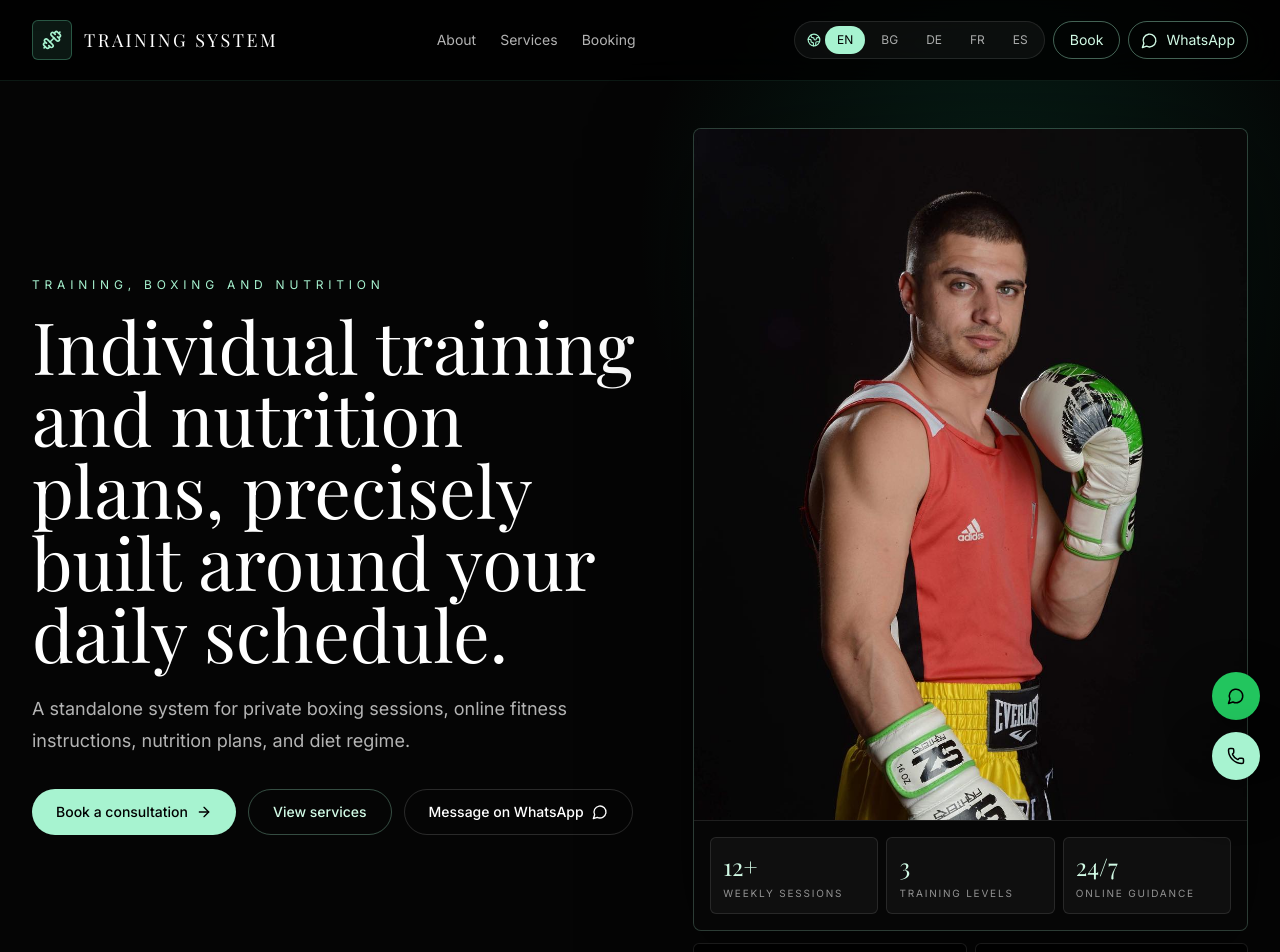
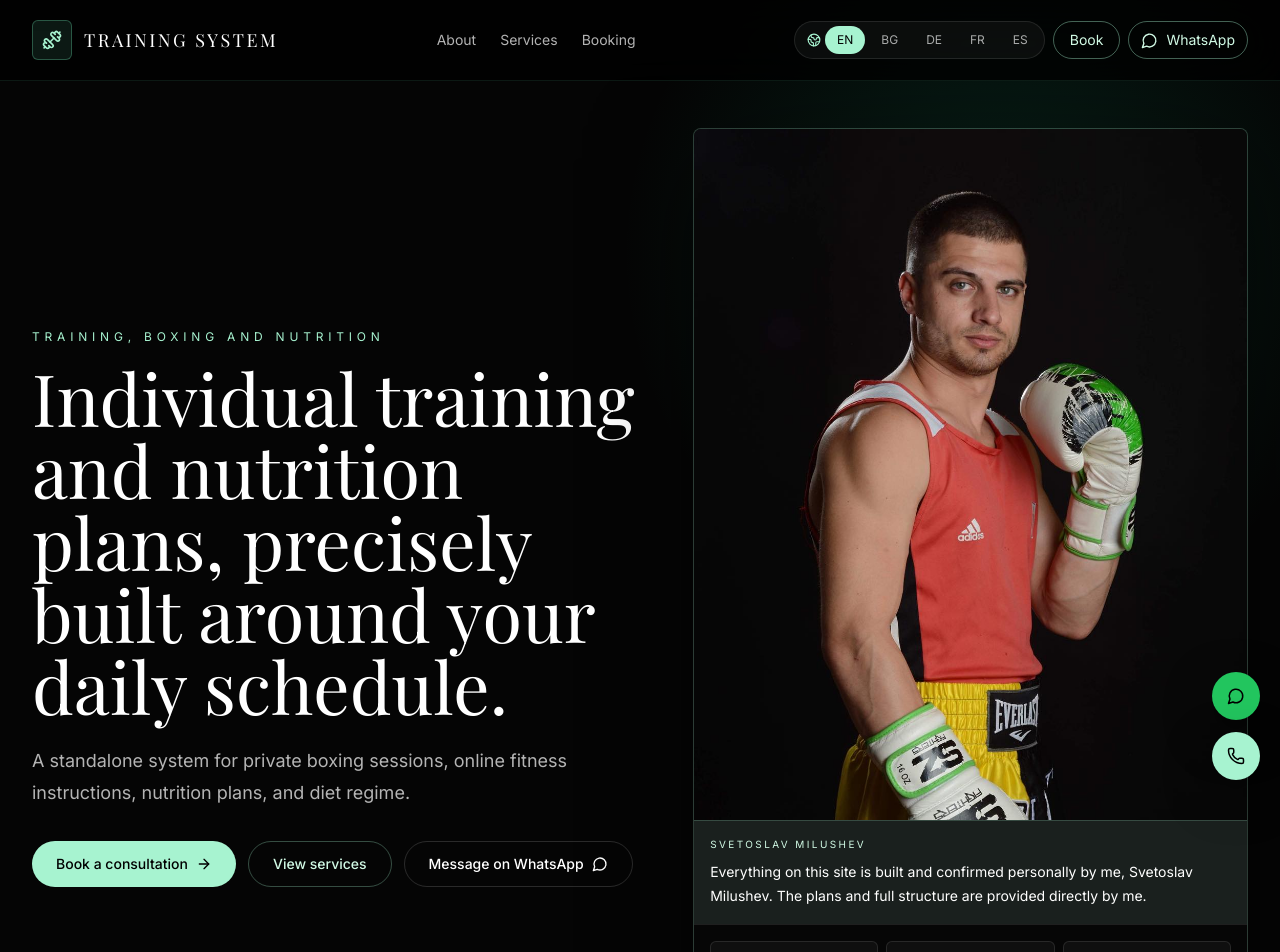
Before and after one commit to OvertopEU/training-system, a Next.js app: page / in a window 1280 px wide. Shown: the top 952 px of the page. Built offline with nearby package versions, Linux system fonts and the light colour scheme; no server answers; a web font is replaced by a local one.

Commit message:
Show trainer author panel in hero

```diff
--- a/src/app/trainer/page.tsx
+++ b/src/app/trainer/page.tsx
@@ -214,7 +214,7 @@ const content = {
       { icon: icons.plan, title: "План", text: "Получаваш структура за тренировки, хранене и възстановяване." },
       { icon: icons.progress, title: "Прогрес", text: "Лично следя резултатите ти и настройвам плана, за да вървиш стабилно напред." }
     ],
-    footer: "Тренировки, онлайн инструкции, бокс подготовка и хранителни режими."
+    footer: "Всичко в този сайт е изградено и потвърдено лично от мен, Svetoslav Milushev. Плановете и цялостната структура се предоставят лично от мен."
   },
   en: {
     langLabel: "Language",
@@ -333,7 +333,7 @@ const content = {
       { icon: icons.plan, title: "Plan", text: "You receive a structure for training, nutrition and recovery." },
       { icon: icons.progress, title: "Progress", text: "I personally track your results and adjust the plan so you keep moving forward." }
     ],
-    footer: "Training, online instructions, boxing preparation and nutrition plans."
+    footer: "Everything on this site is built and confirmed personally by me, Svetoslav Milushev. The plans and full structure are provided directly by me."
   }
 };
 
@@ -385,7 +385,7 @@ const localizedContent: Record<Lang, TrainerCopy> = {
     nutritionOfferText: "Starte direkt mit einem personlichen Ernahrungsplan, der zu deinem Zeitplan, Ziel und deinen realen Gewohnheiten passt. Das ist die Zahlung fur den kompletten Plan, keine Anzahlung.",
     nutritionOfferItems: ["individueller Ernahrungsplan", "klare Regeln und Beispielmenus", "Online-Kommunikation fur Details"],
     directContact: `Direkt: ${whatsappDisplay}`,
-    footer: "Training, Online-Anleitung, Boxvorbereitung und Ernahrungsplane."
+    footer: "Alles auf dieser Website wurde von mir, Svetoslav Milushev, persönlich erstellt und bestätigt. Die Pläne und die gesamte Struktur werden direkt von mir bereitgestellt."
   },
   fr: {
     ...content.en,
@@ -428,7 +428,7 @@ const localizedContent: Record<Lang, TrainerCopy> = {
     nutritionOfferText: "Commence directement avec un plan nutritionnel personnel, adapte a ton emploi du temps, ton objectif et tes habitudes reelles. C'est le paiement du plan complet, pas un acompte.",
     nutritionOfferItems: ["plan nutritionnel individuel", "regles claires et exemples de menus", "communication en ligne pour les details"],
     directContact: `Direct: ${whatsappDisplay}`,
-    footer: "Entrainement, coaching en ligne, preparation boxe et plans nutritionnels."
+    footer: "Tout ce qui se trouve sur ce site est construit et confirmé personnellement par moi, Svetoslav Milushev. Les plans et toute la structure sont fournis directement par moi."
   },
   es: {
     ...content.en,
@@ -471,7 +471,7 @@ const localizedContent: Record<Lang, TrainerCopy> = {
     nutritionOfferText: "Empieza directamente con un plan nutricional personal, creado alrededor de tu horario, objetivo y habitos reales. Es el pago del plan completo con precio final claro.",
     nutritionOfferItems: ["plan nutricional individual", "reglas claras y menus de ejemplo", "comunicacion online para detalles"],
     directContact: `Directo: ${whatsappDisplay}`,
-    footer: "Entrenamiento, coaching online, preparacion de boxeo y planes nutricionales."
+    footer: "Todo lo que aparece en este sitio está creado y confirmado personalmente por mí, Svetoslav Milushev. Los planes y toda la estructura son proporcionados directamente por mí."
   }
 };
 
@@ -574,6 +574,10 @@ export default function TrainerPage({ searchParams }: { searchParams?: TrainerSe
                   sizes="(min-width: 1024px) 42vw, 100vw"
                   className="object-cover object-[50%_18%]"
                 />
+              </div>
+              <div className="border-t border-emerald-200/20 bg-emerald-200/[.08] p-4">
+                <p className="text-[10px] uppercase tracking-[.24em] text-emerald-100">Svetoslav Milushev</p>
+                <p className="mt-2 text-sm leading-6 text-white/82">{copy.footer}</p>
               </div>
               <div className="grid gap-2 border-t border-white/10 bg-black/55 p-4 sm:grid-cols-3">
                 {copy.stats.map((item) => (
@@ -800,7 +804,7 @@ export default function TrainerPage({ searchParams }: { searchParams?: TrainerSe
       <footer className="relative z-10 border-t border-emerald-300/10 bg-black px-4 py-10">
         <div className="mx-auto flex max-w-7xl flex-col gap-4 text-sm text-white/55 md:flex-row md:items-center md:justify-between">
           <p className="font-display text-xl tracking-[.16em] text-white">TRAINING SYSTEM</p>
-          <p>{copy.footer}</p>
+          <p>Svetoslav Milushev</p>
         </div>
       </footer>
       <Link
```
